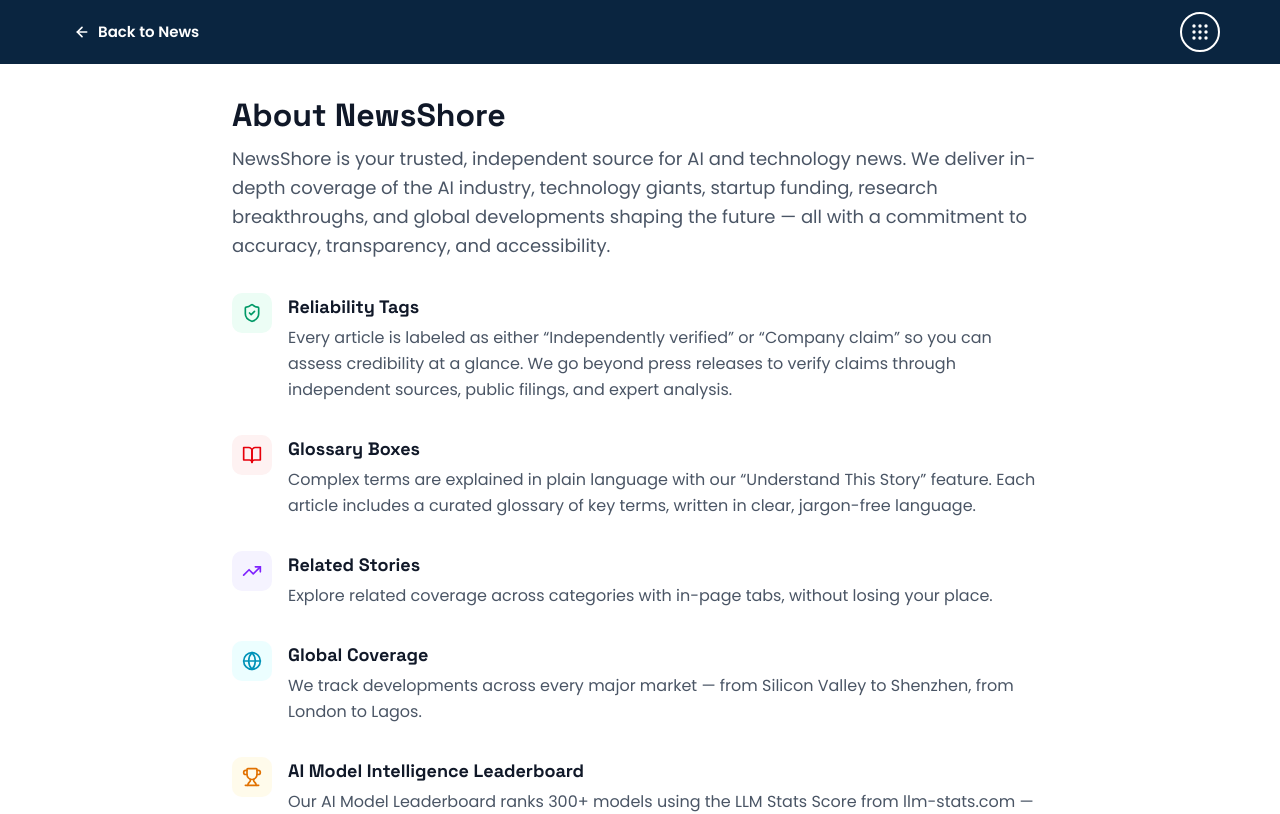
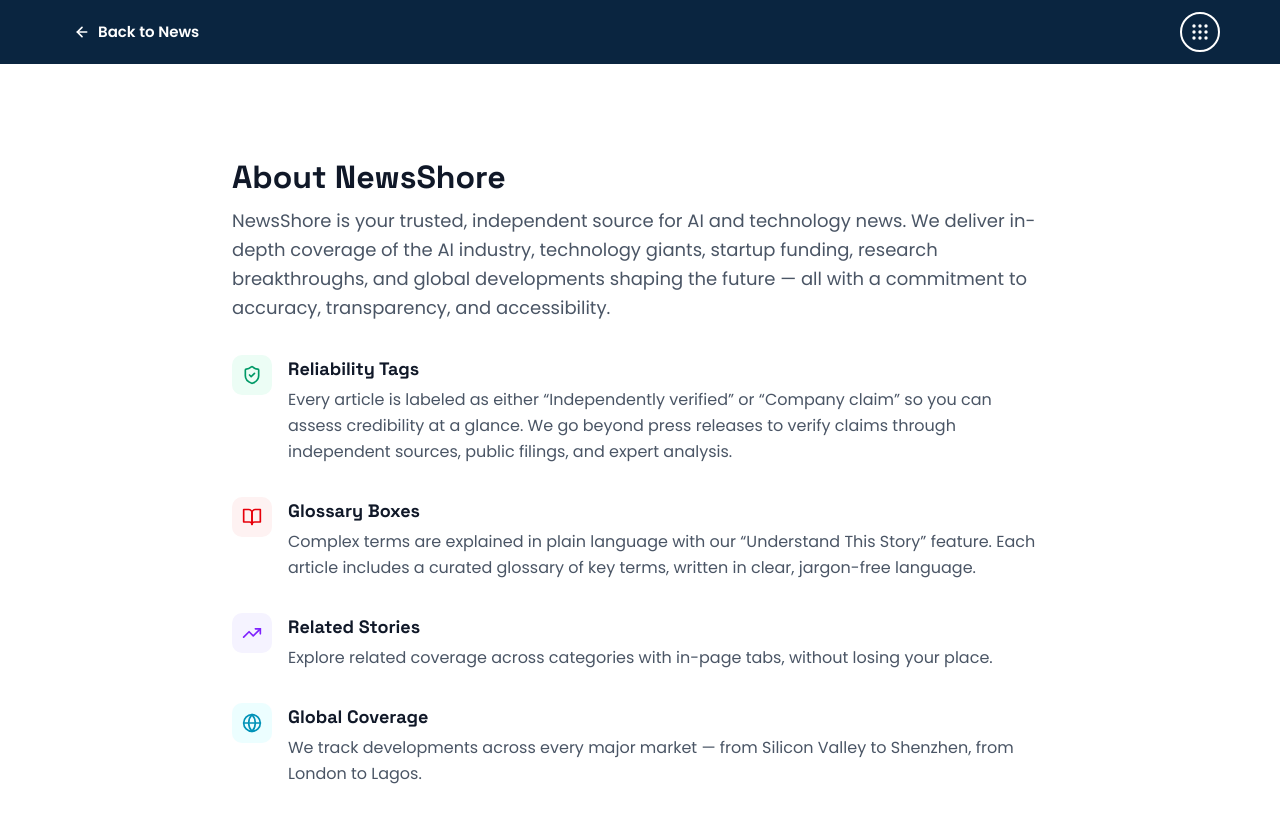
Before and after one commit to Queen135720/NewsShore, a Next.js app: page /about in a window 1280 px wide. Shown: the top 814 px of the page. Built offline with nearby package versions, Linux system fonts and the light colour scheme.

Commit message:
Update h1 styles in AboutPage component
Adjusted margin and added padding to h1 styles.

```diff
--- a/src/app/about/page.tsx
+++ b/src/app/about/page.tsx
@@ -10,7 +10,7 @@ import Link from 'next/link';
 import PageHeader from '../components/PageHeader';
 
 const wrap = { maxWidth: '760px', margin: '0 auto', padding: '128px 20px 96px' };
-const h1s = { fontSize: '2rem', fontWeight: 700, marginBottom: '10px', marginTop: '50px' };
+const h1s = { fontSize: '2rem', fontWeight: 700, marginBottom: '10px', marginTop: '5rem', paddingTop: '2rem'};
 
 export default function AboutPage() {
 
```
